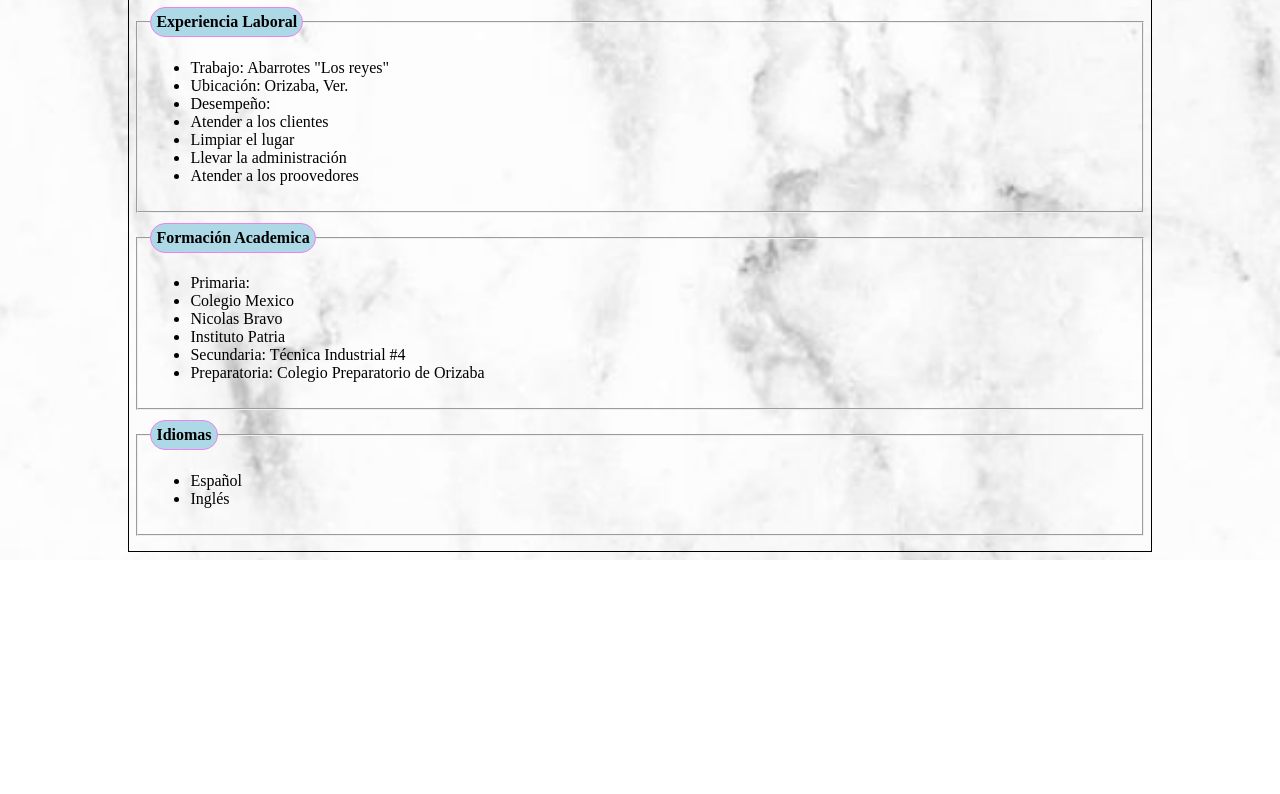
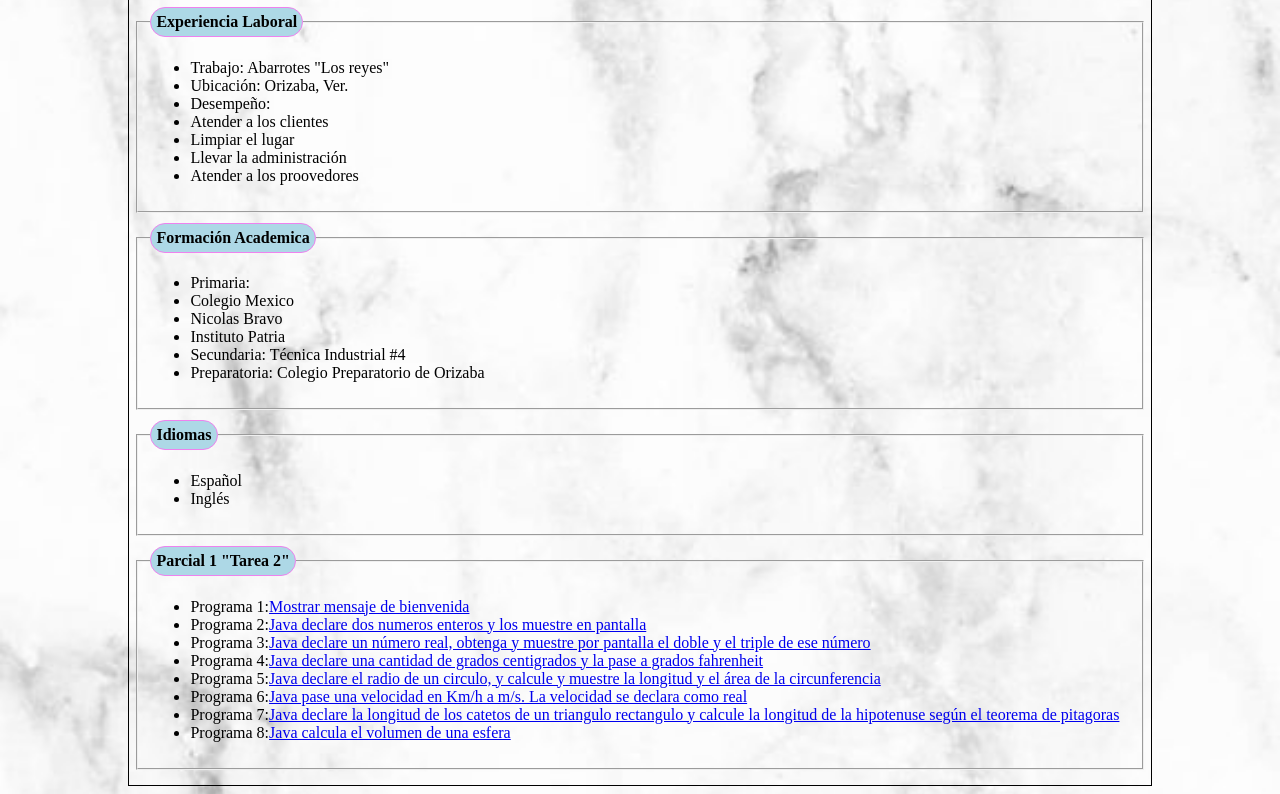
Before and after one commit to Amacovema/Amacovema.github.io, a plain HTML site: page index.html in a window 1280 px wide. Shown: the part 900-1694 px from the top of the page. Before the commit the page ends 1460 px from the top, so only its background shows below. Drawn offline with Linux system fonts and the light colour scheme.

Commit message:
Update index.html

```diff
--- a/index.html
+++ b/index.html
@@ -112,6 +112,20 @@
 			<li>Inglés</li>
 		</ul>
 	</fieldset>
+
+	<fieldset>
+		<legend>Parcial	1 "Tarea 2"</legend>
+		<ul>
+			<li>Programa 1:<a href="https://raw.githubusercontent.com/Amacovema/Amacovema.github.io/main/Parcial1/1_1.png">Mostrar mensaje de bienvenida</a></li>
+			<li>Programa 2:<a href="https://raw.githubusercontent.com/Amacovema/Amacovema.github.io/main/Parcial1/1_2.png">Java declare dos numeros enteros y los muestre en pantalla</a></li>
+			<li>Programa 3:<a href="https://raw.githubusercontent.com/Amacovema/Amacovema.github.io/main/Parcial1/1_3.png">Java declare un número real, obtenga y muestre por pantalla el doble y el triple de ese número</a></li>
+			<li>Programa 4:<a href="https://raw.githubusercontent.com/Amacovema/Amacovema.github.io/main/Parcial1/1_4.png">Java declare una cantidad de grados centigrados y la pase a grados fahrenheit</a></li>
+			<li>Programa 5:<a href="https://raw.githubusercontent.com/Amacovema/Amacovema.github.io/main/Parcial1/1_5.png">Java declare el radio de un circulo, y calcule y muestre la longitud y el área de la circunferencia</a></li>
+			<li>Programa 6:<a href="https://raw.githubusercontent.com/Amacovema/Amacovema.github.io/main/Parcial1/1_6.png">Java pase una velocidad en Km/h a m/s. La velocidad se declara como real</a></li>
+			<li>Programa 7:<a href="https://raw.githubusercontent.com/Amacovema/Amacovema.github.io/main/Parcial1/1_7.png">Java declare la longitud de los catetos de un triangulo rectangulo y calcule la longitud de la hipotenuse según el teorema de pitagoras</a></li>
+			<li>Programa 8:<a href="https://raw.githubusercontent.com/Amacovema/Amacovema.github.io/main/Parcial1/1_8.png">Java calcula el volumen de una esfera</a></li>
+		</ul>
+	</fieldset>
 	</div>
 
 </body>
```
